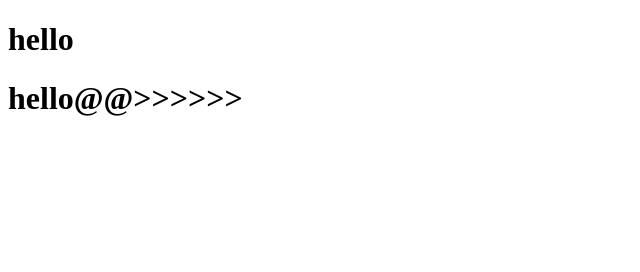
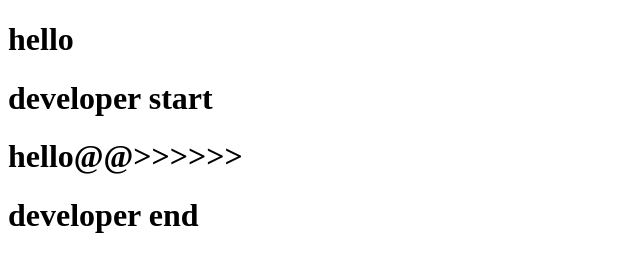
Before and after one commit to RaunakBhardwaj/git-example, a plain HTML site: page index.html in a window 1280 px wide. Shown: the whole page, without its empty margins (0-640 px from the left). Drawn offline with Linux system fonts and the light colour scheme.

Commit message:
dev title changes

```diff
--- a/index.html
+++ b/index.html
@@ -8,7 +8,9 @@
 </head>
 <body>
     <h1>hello</h1>
+    <h1>developer start</h1>
     <h1>hello@@>>>>>></h1>
+    <h1>developer end</h1>
 
 </body>
 </html>
```
